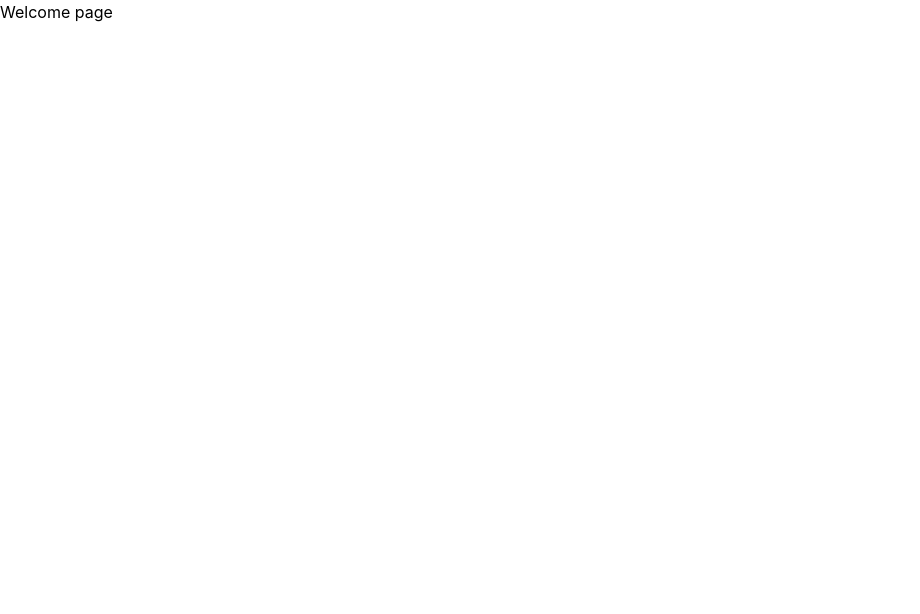
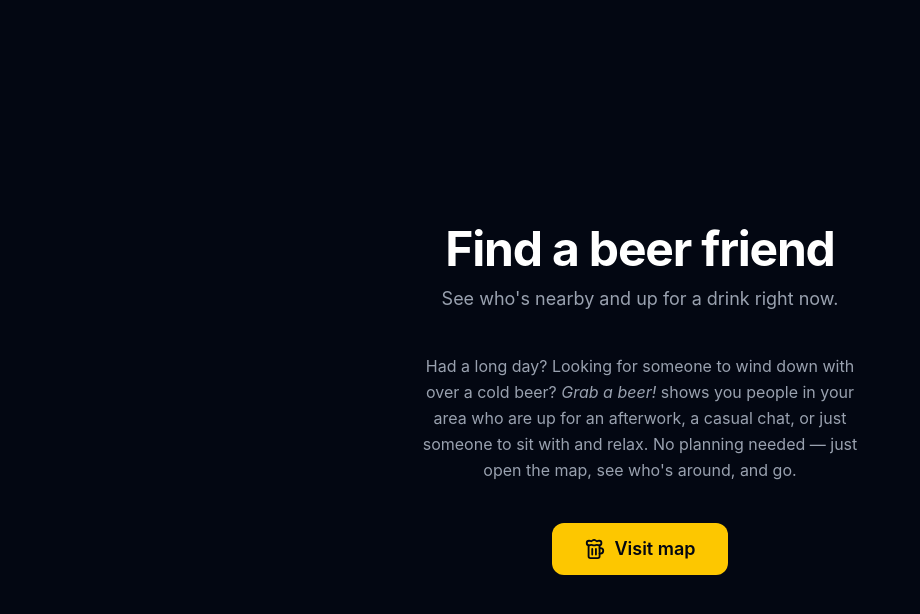
Before and after one commit to TobiasKjernell/darklife, a React (Vite) app: page / in a window 1280 px wide. Shown: the top 614 px of the page, without its empty margins (0-920 px from the left). Built offline with nearby package versions, Linux system fonts and the light colour scheme; no server answers.

Commit message:
landingpage update, navigation auth added

```diff
--- a/package.json
+++ b/package.json
@@ -15,6 +15,7 @@
     "@tailwindcss/vite": "^4.2.0",
     "@tanstack/react-query": "^5.90.21",
     "leaflet": "^1.9.4",
+    "lucide-react": "^0.575.0",
     "react": "^19.0.0-rc.1",
     "react-dom": "^19.0.0-rc.1",
     "react-hook-form": "^7.71.2",
--- a/src/App.tsx
+++ b/src/App.tsx
@@ -3,6 +3,7 @@ import WelcomePage from "./pages/WelcomePage"
 import MapPage from "./pages/MapPage"
 import LoginPage from "./pages/LoginPage"
 import ProtectedRoute from "./components/ProtectedRoute"
+import AppLayout from "./components/AppLayout"
 
 
 function App() {
@@ -11,11 +12,14 @@ function App() {
 
     <BrowserRouter>
       <Routes>
-        <Route path="/" element={<WelcomePage />} />
         <Route path="/login" element={<LoginPage />} />
 
-        <Route element={<ProtectedRoute />}>
-          <Route path="/map" element={<MapPage />} />
+        <Route element={<AppLayout />}>
+          <Route path="/" element={<WelcomePage />} />
+
+          <Route element={<ProtectedRoute />}>
+            <Route path="/map" element={<MapPage />} />
+          </Route>
         </Route>
 
         <Route path="*" element={<Navigate to="/" replace />} />
--- /dev/null
+++ b/src/components/AppLayout.tsx
@@ -0,0 +1,53 @@
+import { useNavigate, useLocation, Outlet } from 'react-router'
+import { LogOut, ArrowLeft } from 'lucide-react'
+import { useLogout, useSession } from '../hooks/useAuth'
+
+const AppLayout = () => {
+  const navigate = useNavigate()
+  const location = useLocation()
+  const logout = useLogout()
+  const { data: session } = useSession()
+
+  const isLoggedIn = !!session && !session.user.is_anonymous
+
+  const handleLogout = () => {
+    navigate('/', { replace: true })
+    logout.mutate()
+  }
+
+  const isHome = location.pathname === '/'
+
+  return (
+    <div className="flex flex-col h-screen bg-gray-950">
+      {isLoggedIn && (
+        <nav className="flex items-center justify-between px-6 h-14 bg-gray-900 border-b border-gray-800 shrink-0">
+          {isHome ? (
+            <span className="text-white font-semibold tracking-wide">Grab a beer!</span>
+          ) : (
+            <button
+              onClick={() => navigate('/')}
+              className="flex items-center gap-2 text-gray-400 hover:text-white transition-colors text-sm"
+            >
+              <ArrowLeft size={16} />
+              Back
+            </button>
+          )}
+          <button
+            onClick={handleLogout}
+            disabled={logout.isPending}
+            className="flex items-center gap-2 text-gray-400 hover:text-white disabled:opacity-50 transition-colors text-sm"
+          >
+            <LogOut size={16} />
+            Log out
+          </button>
+        </nav>
+      )}
+
+      <main className="flex-1 min-h-0">
+        <Outlet />
+      </main>
+    </div>
+  )
+}
+
+export default AppLayout
--- a/src/hooks/useAuth.ts
+++ b/src/hooks/useAuth.ts
@@ -26,25 +26,48 @@ export function useSession() {
 }
 
 export function useLogin() {
+  const queryClient = useQueryClient()
   return useMutation({
     mutationFn: async (data: AuthFormData) => {
-      const { error } = await supabase.auth.signInWithPassword({
+      const { data: authData, error } = await supabase.auth.signInWithPassword({
         email: data.email,
         password: data.password,
       })
       if (error) throw new Error(error.message)
+      return authData.session
+    },
+    onSuccess: (session) => {
+      queryClient.setQueryData(['session'], session)
     },
   })
 }
 
 export function useRegister() {
+  const queryClient = useQueryClient()
   return useMutation({
     mutationFn: async (data: AuthFormData) => {
-      const { error } = await supabase.auth.signUp({
+      const { data: authData, error } = await supabase.auth.signUp({
         email: data.email,
         password: data.password,
       })
       if (error) throw new Error(error.message)
+      return authData.session
+    },
+    onSuccess: (session) => {
+      queryClient.setQueryData(['session'], session)
     },
   })
 }
+
+export function useLogout() {
+  const queryClient = useQueryClient()
+  return useMutation({
+    mutationFn: async () => {
+      const { error } = await supabase.auth.signOut()
+      if (error) throw new Error(error.message)
+    },
+    onSuccess: () => {
+      queryClient.setQueryData(['session'], null)
+    },
+  })
+}
--- a/src/pages/MapPage/index.tsx
+++ b/src/pages/MapPage/index.tsx
@@ -208,14 +208,14 @@ const MapPage = () => {
   // ------------------------------------------------------------------
   if (!currentPos) {
     return (
-      <div className="h-screen w-screen flex items-center justify-center">
+      <div className="h-full w-full flex items-center justify-center">
         <div className="w-12 h-12 border-4 border-blue-500 border-t-transparent rounded-full animate-spin" />
       </div>
     )
   }
 
   return (
-    <div className="h-screen w-screen">
+    <div className="h-full w-full">
       <MapContainer center={DEFAULT_CENTER} zoom={13} scrollWheelZoom className="h-full w-full">
         <TileLayer
           attribution='&copy; <a href="https://www.openstreetmap.org/copyright">OpenStreetMap</a> contributors'
--- a/src/pages/WelcomePage/index.tsx
+++ b/src/pages/WelcomePage/index.tsx
@@ -1,5 +1,36 @@
+import { useNavigate } from 'react-router'
+import { Beer } from 'lucide-react'
+
 const WelcomePage = () => {
-    return <div>Welcome page</div>
+  const navigate = useNavigate()
+
+  return (
+    <div className="min-h-screen bg-gray-950 text-white flex flex-col items-center justify-center px-6 gap-10">
+
+      <div className="text-center">
+        <h1 className="text-5xl font-bold tracking-tight mb-3">Find a beer friend</h1>
+        <p className="text-gray-400 text-lg">See who's nearby and up for a drink right now.</p>
+      </div>
+
+      <div className="max-w-md text-center text-gray-400 leading-relaxed">
+        <p>
+          Had a long day? Looking for someone to wind down with over a cold beer?
+          <span className='italic'> Grab a beer!</span> shows you people in your area who are up for an afterwork, a casual
+          chat, or just someone to sit with and relax. No planning needed — just open
+          the map, see who's around, and go.
+        </p>
+      </div>
+
+      <button
+        onClick={() => navigate('/map')}
+        className="flex items-center gap-2 bg-yellow-400 hover:bg-yellow-300 text-gray-950 font-semibold px-8 py-3 rounded-xl text-lg transition-colors"
+      >
+        <Beer size={22} />
+        Visit map
+      </button>
+
+    </div>
+  )
 }
 
-export default WelcomePage;
+export default WelcomePage
```
Also changed, not shown: 1 other file (tests, documents, lock files or other folders).
